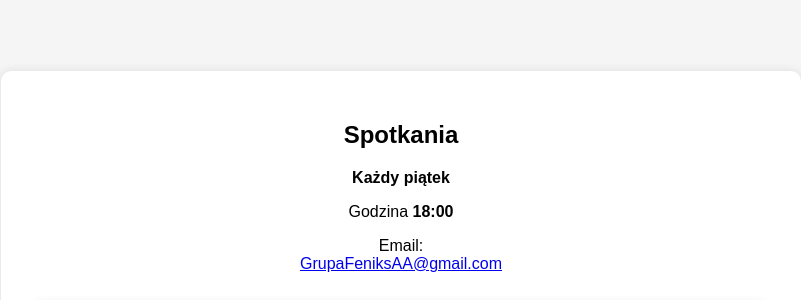
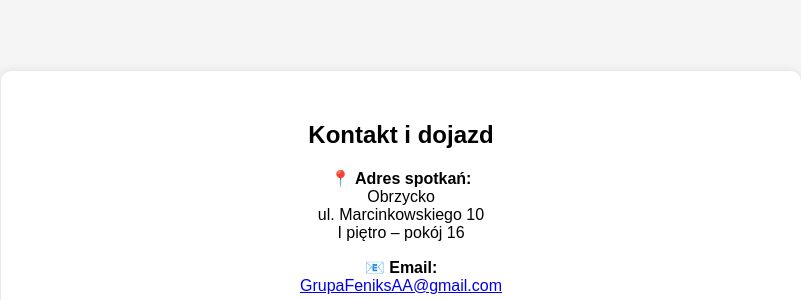
Before and after one commit to ObrzyckoFeniksAA/GrupaWsparcia, a plain HTML site: page index.html in a window 1280 px wide. Shown: the part 700-1000 px from the top of the page, without its empty margins (239-1040 px from the left). Drawn offline with Linux system fonts and the light colour scheme.

Commit message:
Update index.html

```diff
--- a/index.html
+++ b/index.html
@@ -108,29 +108,13 @@ margin-top:25px;
 </header>
 
 <div class="hero">
-<img src="FeniksAA.png" alt="Mityngi AA Feniks Obrzycko">
+<img src="FeniksAAA.png" alt="Mityngi AA Feniks Obrzycko">
 </div>
 
 <div class="section">
 
 <div class="info">
 
-<h2>Spotkania</h2>
-
-<p><strong>Każdy piątek</strong></p>
-
-<p>Godzina <strong>18:00</strong></p>
-
-<p>
-Email:<br>
-<a href="mailto:GrupaFeniksAA@gmail.com">
-GrupaFeniksAA@gmail.com
-</a>
-</p>
-
-
-
-    <div class="info">
 
 <h2>Kontakt i dojazd</h2>
 
```
